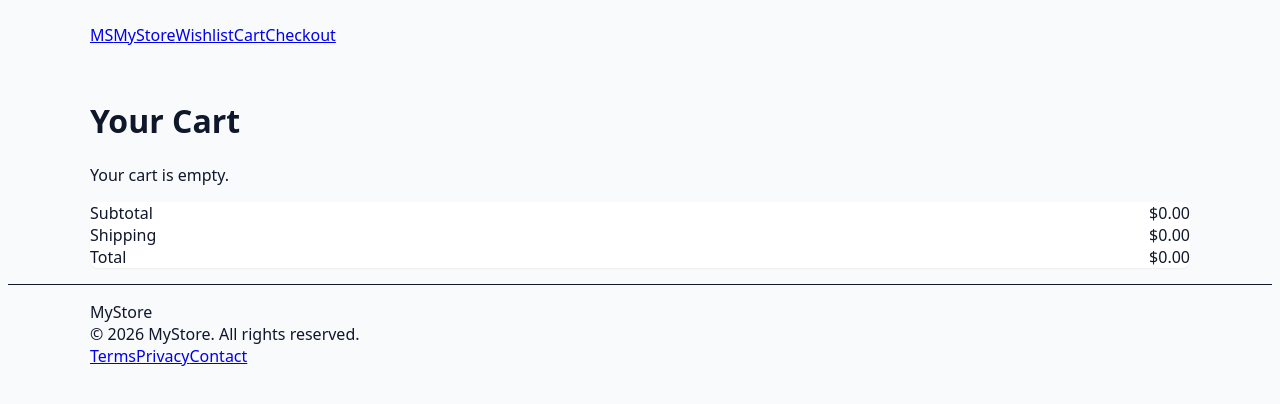
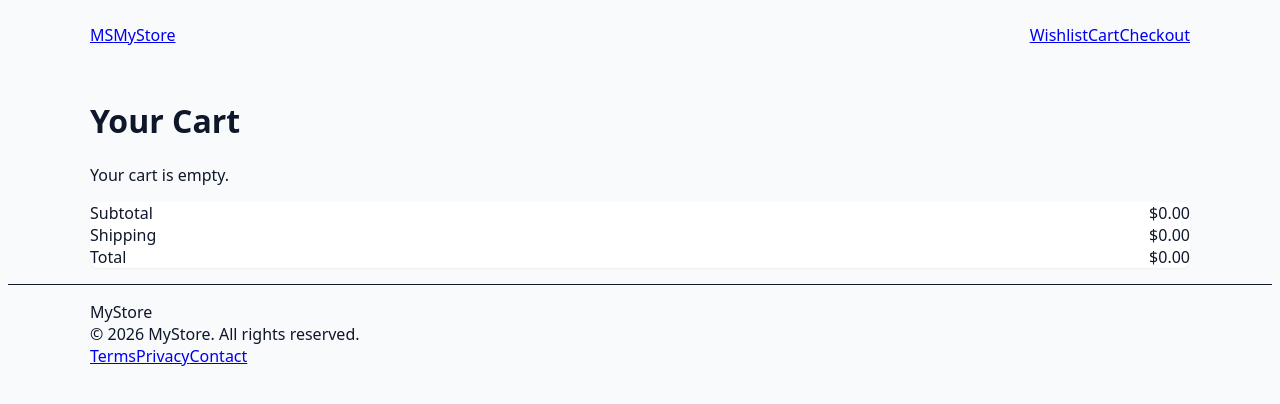
Before and after one commit to mroppatel/ecommerce-frontend-nextjs, a Next.js app: page /cart in a window 1280 px wide. Shown: the top 404 px of the page. Built offline with nearby package versions, Linux system fonts and the light colour scheme.

Commit message:
style: increase gap between nav items

```diff
--- a/src/components/Header.tsx
+++ b/src/components/Header.tsx
@@ -12,14 +12,18 @@ export default function Header() {
 
   return (
     <header className="sticky top-0 z-50 bg-white shadow-sm">
-      <div className="container flex items-center gap-4 py-3">
-        <Link href="/" className="flex items-center gap-3 text-slate-800 hover:text-slate-600 transition-colors duration-150 font-semibold text-lg ">
+      <div className="container flex items-center gap-6 py-3">
+        {/* Logo - Left */}
+        <Link href="/" className="flex items-center gap-2 text-slate-800 hover:text-slate-600 transition-colors duration-150 font-semibold flex-shrink-0">
           <div className="w-10 h-8 bg-amber-400 rounded-sm flex items-center justify-center text-black font-bold">MS</div>
-          <div className="ml-1 text-base font-bold text-slate-800 ">MyStore</div>
+          <div className="text-base font-bold text-slate-800">MyStore</div>
         </Link>
 
+        {/* Spacer */}
+        <div className="flex-1"></div>
 
-        <nav className="flex items-center gap-3 text-sm">
+        {/* Nav - Right */}
+        <nav className="flex items-center gap-6 p-3 text-sm whitespace-nowrap flex-shrink-0">
           <Link href="/wishlist" className="flex items-center gap-2 px-2 py-1 rounded hover:bg-slate-50">
             <svg xmlns="http://www.w3.org/2000/svg" className="h-5 w-5 text-slate-600" fill="none" viewBox="0 0 24 24" stroke="currentColor"><path strokeLinecap="round" strokeLinejoin="round" strokeWidth="2" d="M5 15l7-7 7 7"/></svg>
             <span className="text-slate-700">Wishlist</span>
```
